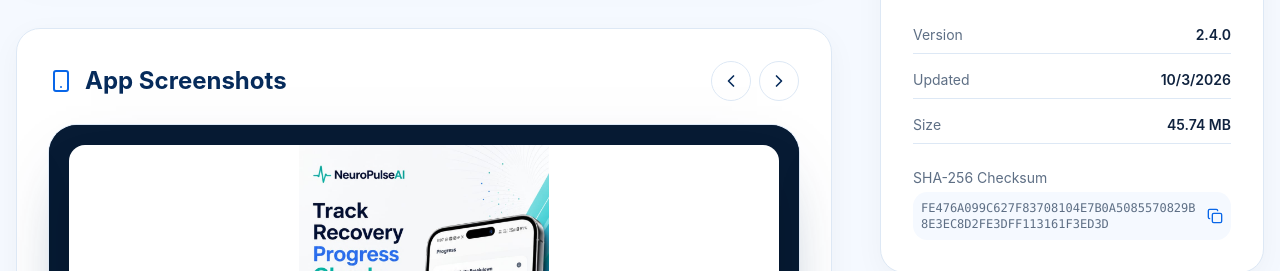
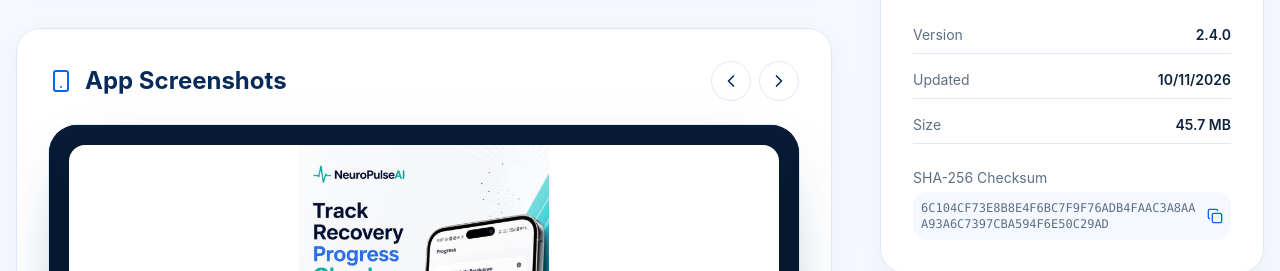
Before and after one commit to adityaIITG1/debuggers_squad_website, a Next.js app: page /neuropulseai-app in a window 1280 px wide. Shown: the part 681-952 px from the top of the page. Built offline with nearby package versions, Linux system fonts and the light colour scheme.

Commit message:
Update NeuroPulseAI v2.4 release APK

```diff
--- a/src/app/neuropulseai-app/page.tsx
+++ b/src/app/neuropulseai-app/page.tsx
@@ -25,10 +25,10 @@ const appPageUrl = 'https://www.debuggerssquad.com/neuropulseai-app';
 
 const release = {
   versionName: '2.4.0',
-  fileSizeBytes: 47961742,
+  fileSizeBytes: 47923941,
   androidMinVersion: '8.0 (Oreo)',
-  releaseDate: '2026-10-03',
-  sha256Checksum: 'FE476A099C627F83708104E7B0A5085570829B8E3EC8D2FE3DFF113161F3ED3D',
+  releaseDate: '2026-10-11',
+  sha256Checksum: '6C104CF73E8B8E4F6BC7F9F76ADB4FAAC3A8AAA93A6C7397CBA594F6E50C29AD',
   highlights: ['Muscle control games', 'Muscle activity visualization', '1 min report'],
 };
 
```
Also changed, not shown: 1 other file (tests, documents, lock files or other folders).
